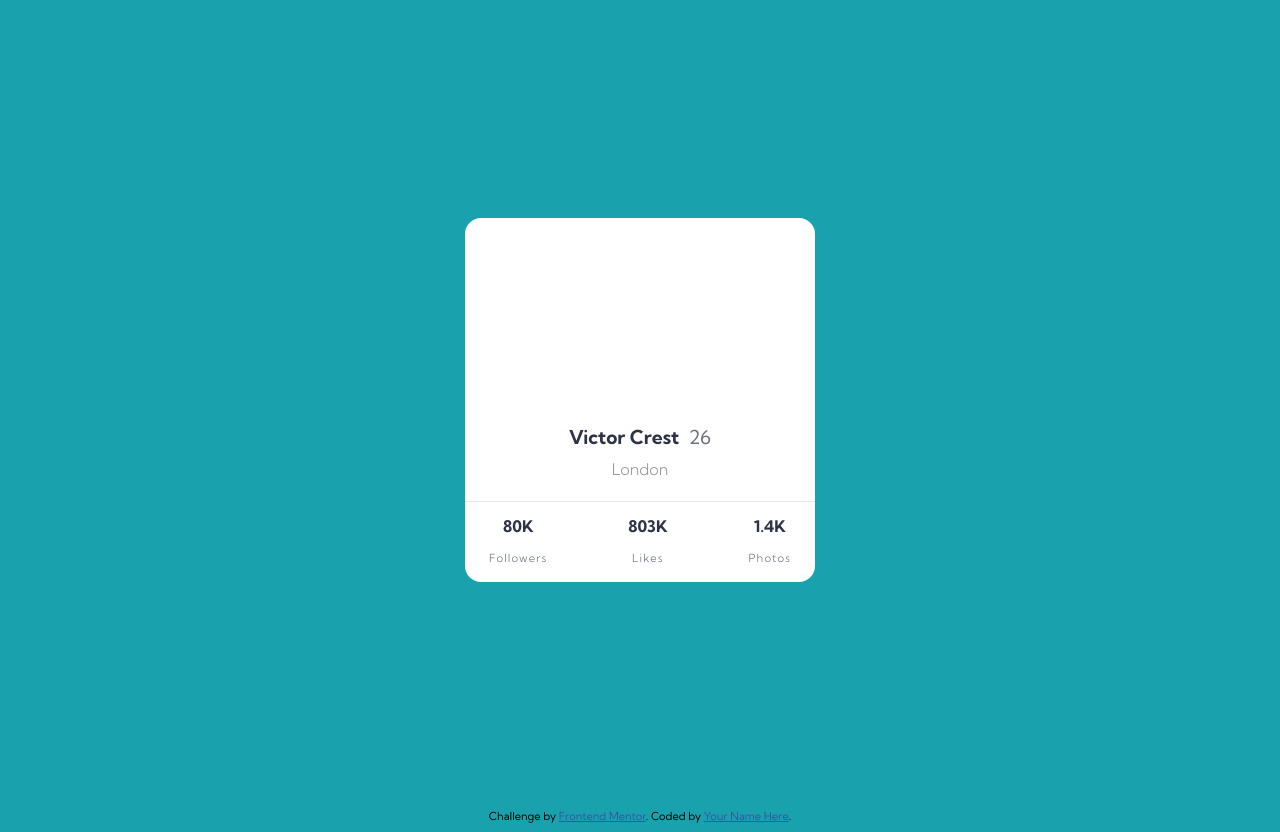
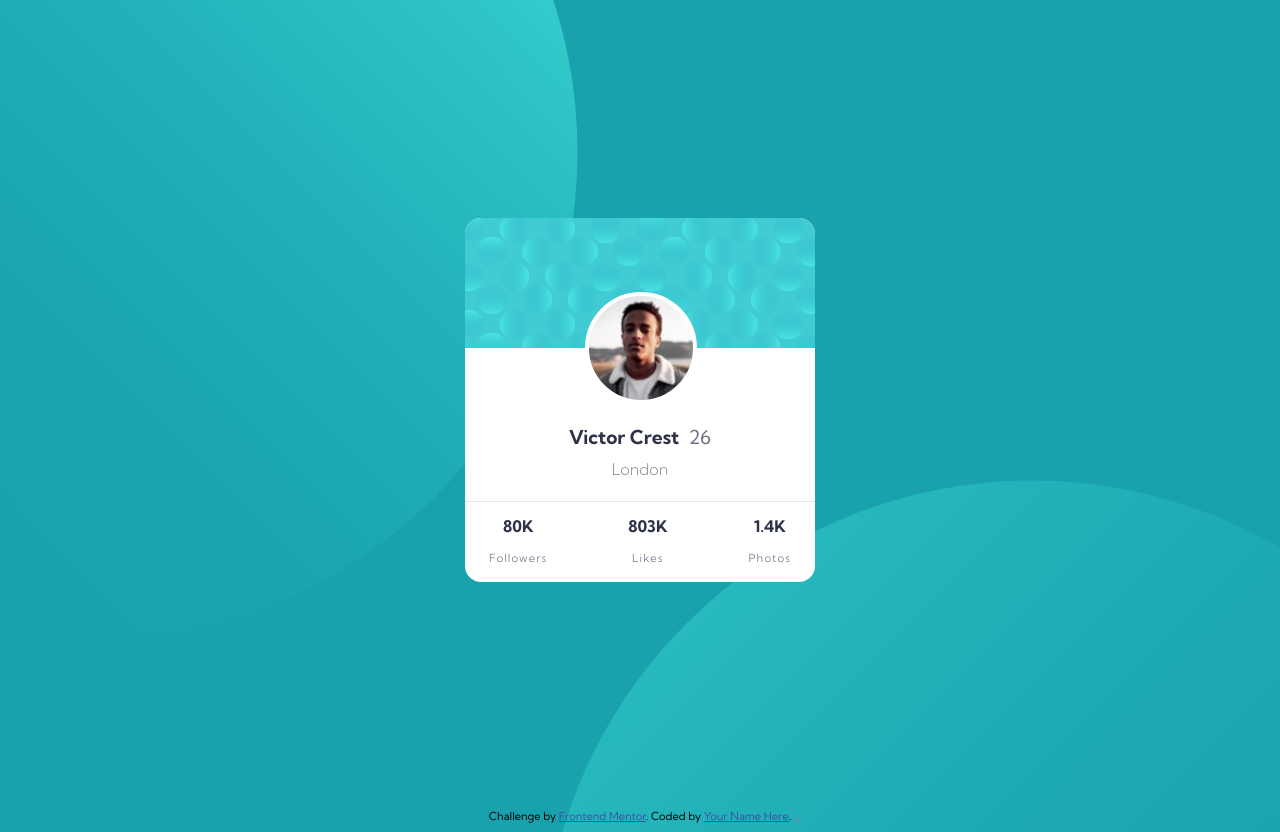
Before and after one commit to Hazel-Black/profile-card-component-main, a plain HTML site: page index.html in a window 1280 px wide. Drawn offline with Linux system fonts and the light colour scheme; the site is published under a folder, as on GitHub Pages, so addresses that start at the root find nothing.

Commit message:
visible images

```diff
--- a/style.css
+++ b/style.css
@@ -4,8 +4,8 @@
   box-sizing: border-box;
 }
 body {
-  background-image: url(/images/bg-pattern-top.svg),
-    url(/images/bg-pattern-bottom.svg);
+  background-image: url(images/bg-pattern-top.svg),
+    url(images/bg-pattern-bottom.svg);
   min-width: 100%;
   height: 30em;
   background-repeat: no-repeat;
@@ -27,12 +27,12 @@ main {
   width: 350px;
   height: 130px;
   border-radius: 1em 1em 0em 0em;
-  background-image: url(/images/bg-pattern-card.svg);
+  background-image: url(images/bg-pattern-card.svg);
   background-repeat: no-repeat;
   background-size: cover;
 }
 .hero-img {
-  background-image: url(/images/image-victor.jpg);
+  background-image: url(images/image-victor.jpg);
   background-repeat: no-repeat;
   background-position: center;
   background-size: cover;
```
